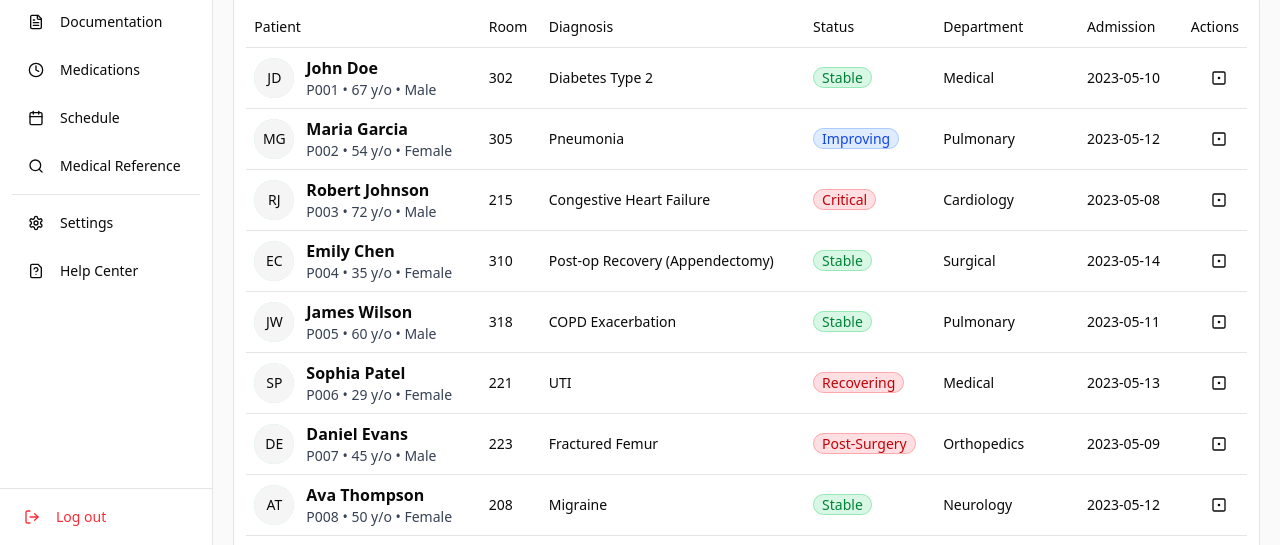
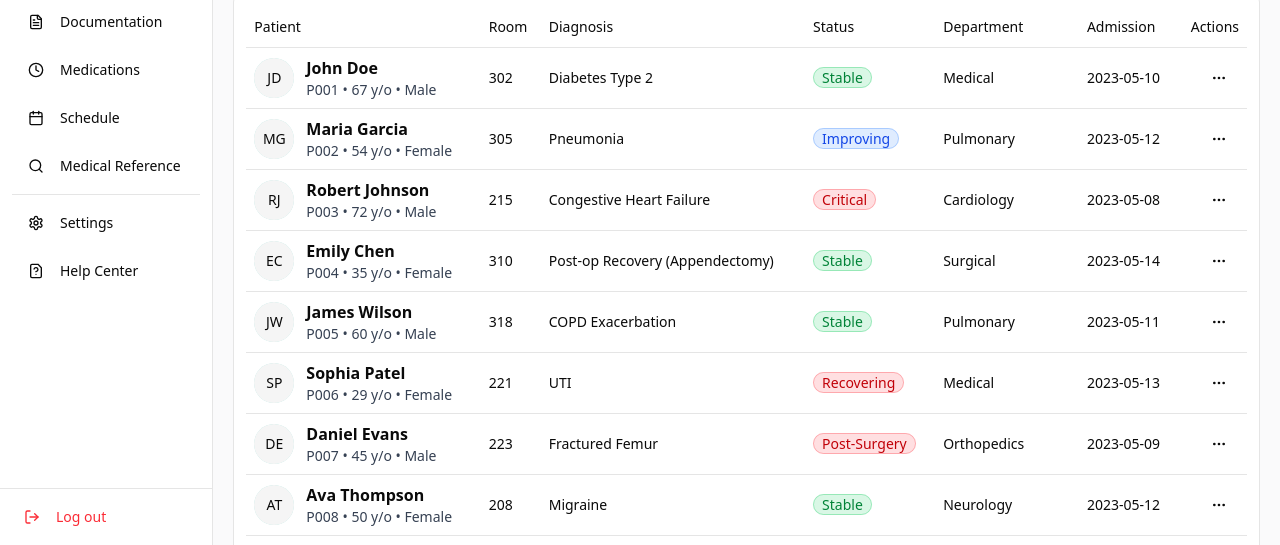
Before and after one commit to kazisolah114/smart-nurse, a Next.js app: page /dashboard/patients in a window 1280 px wide. Shown: the part 255-800 px from the top of the page. Built offline with nearby package versions, Linux system fonts and the light colour scheme.

Commit message:
added elipses icon for actions in patient list

```diff
--- a/src/dashboard/PatientsPage/PatientList.jsx
+++ b/src/dashboard/PatientsPage/PatientList.jsx
@@ -1,6 +1,6 @@
 import React from 'react';
 import { Table, TableBody, TableCell, TableHead, TableHeader, TableRow } from '@/components/ui/table';
-import { DotSquare } from 'lucide-react';
+import { DotSquare, Ellipsis } from 'lucide-react';
 import { Button } from '@/components/ui/button';
 import { Avatar, AvatarFallback, AvatarImage } from '@/components/ui/avatar';
 
@@ -44,7 +44,7 @@ const PatientList = ({ patients }) => {
                                 <TableCell>{patient.department}</TableCell>
                                 <TableCell>{patient.admissionDate}</TableCell>
                                 <TableCell className={"text-right"}>
-                                    <Button variant={'ghost'}><DotSquare /></Button>
+                                    <Button variant={'ghost'} className={'cursor-pointer'}><Ellipsis /></Button>
                                 </TableCell>
                             </TableRow>
                         )
```
